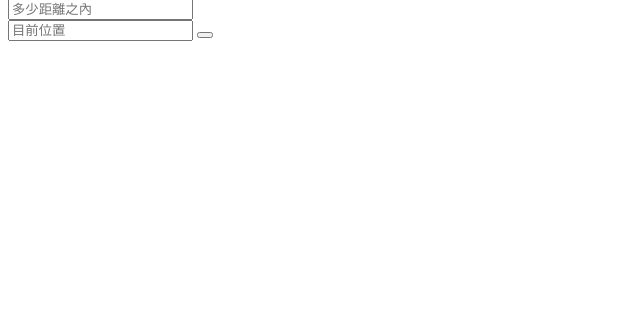
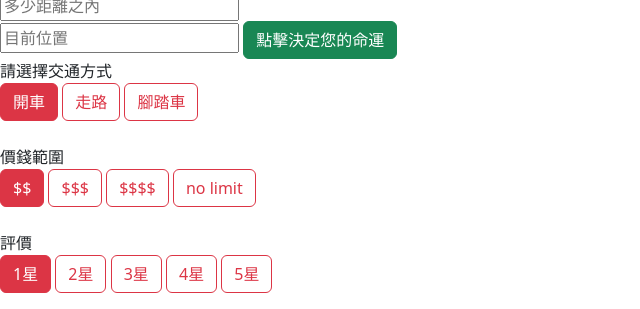
Before and after one commit to s56207824inc/s56207824inc.github.io, a Django app: page / in a window 1280 px wide. Shown: the part 809-1118 px from the top of the page, without its empty margins (0-640 px from the left). Before the commit the page ends 850 px from the top, so only its background shows below. Run offline with Django 3.2, Linux system fonts and the light colour scheme; some libraries are stand-ins or nearby versions.

Commit message:
button style

```diff
--- a/WhatToEatWheel/templates/index.html
+++ b/WhatToEatWheel/templates/index.html
@@ -1,10 +1,13 @@
 <html>
+
+
     <head>
         <title>Branch Test</title>
         <script src='https://cdn.jsdelivr.net/npm/winwheeljs@2.7.0/dist/Winwheel.min.js'></script>
         <script src="http://cdnjs.cloudflare.com/ajax/libs/gsap/latest/TweenMax.min.js"></script>
-        <style>
+        <link href="https://cdn.jsdelivr.net/npm/bootstrap@5.2.2/dist/css/bootstrap.min.css" rel="stylesheet" integrity="sha384-Zenh87qX5JnK2Jl0vWa8Ck2rdkQ2Bzep5IDxbcnCeuOxjzrPF/et3URy9Bv1WTRi" crossorigin="anonymous"></script>
 
+      <style>
           .container{
             width: 100%;
             height: 100vh;
@@ -21,6 +24,8 @@
 
       </style>
     </head>
+
+
     <body>
       {% load static %}
       <!-- TODO:前端切版、排版CSS -->
@@ -44,20 +49,68 @@
       <!-- TODO: 如果其中有一個格子沒有值的話, 需要提示-->
       <div class="wrap">
         <div class="search">
-        <input class="search-bar" type="text" name="search" id="distance" placeholder="多少距離之內">
+            <input class="search-bar" type="text" name="search" id="distance" placeholder="多少距離之內">
         </div>
       </div>
+
+
       <!-- TODO: 按鈕、搜尋樣式改好看-->
       <div class="wrap">
           <div class="search">
-          <input class="search-bar" type="text" name="search" id="mylocation" placeholder="目前位置">
-          <button class="search-btn" id="btn" onclick="cal()"></button>
+              <input class="search-bar" type="text" name="search" id="mylocation" placeholder="目前位置">
+              <button class="btn btn-success" type="button" id="btn" onclick="cal()">點擊決定您的命運</button>
           </div>
       </div>
 
+      <form>
+        請選擇交通方式<br>
+        <div class="transportation">
+          <input type="radio" class="btn-check" name="method" id="option1" value="DRIVING" checked="checked" autocomplete="off">
+          <label class="btn btn-outline-danger" for="option1">開車</label>
+
+          <input type="radio" class="btn-check" name="method" id="option2" value="WALKING" autocomplete="off">
+          <label class="btn btn-outline-danger" for="option2">走路</label>
+
+          <input type="radio" class="btn-check" name="method" id="option3" value="BICYCLING" autocomplete="off">
+          <label class="btn btn-outline-danger" for="option3">腳踏車</label>
+        </div>
+
+        <br>價錢範圍
+        <div class="prices">
+          <input type="radio" class="btn-check" name="price" id="level1" value="1" checked="checked" autocomplete="off">
+          <label class="btn btn-outline-danger" for="level1">$$</label>
+
+          <input type="radio" class="btn-check" name="price" id="level2" value="2" autocomplete="off">
+          <label class="btn btn-outline-danger" for="level2">$$$</label>
+
+          <input type="radio" class="btn-check" name="price" id="level3" value="3" autocomplete="off">
+          <label class="btn btn-outline-danger" for="level3">$$$$</label>
+
+          <input type="radio" class="btn-check" name="price" id="level4" value="4" autocomplete="off">
+          <label class="btn btn-outline-danger" for="level4">no limit</label>
+        </div>
+
+        <br>評價
+        <div class="reivew rate">
+          <input type="radio" class="btn-check" name="rate" id="one" value="1" checked="checked" autocomplete="off">
+          <label class="btn btn-outline-danger" for="two">1星</label>
+
+          <input type="radio" class="btn-check" name="rate" id="two" value="2" autocomplete="off">
+          <label class="btn btn-outline-danger" for="two">2星</label>
+
+          <input type="radio" class="btn-check" name="rate" id="three" value="3" autocomplete="off">
+          <label class="btn btn-outline-danger" for="three">3星</label>
+
+          <input type="radio" class="btn-check" name="rate" id="four" value="4" autocomplete="off">
+          <label class="btn btn-outline-danger" for="four">4星</label>
+
+          <input type="radio" class="btn-check" name="rate" id="five" value="5" autocomplete="off">
+          <label class="btn btn-outline-danger" for="five">5星</label>
+        </div>
+      </form>
+
 
       <script async defer src="https://maps.googleapis.com/maps/api/js?key=AIzaSyAlNRaHqtGB3sTDKymkHmJtYRfPFpfFVsU&libraries=places&callback=initMap"></script>
-      <!-- <script src="https://maps.googleapis.com/maps/api/js?key=AIzaSyAt4ZfNINLe9AQgtPoUYkRv_P_tvifCCHM&callback=initMap&libraries=places" async defer></script> -->
 
       <!-- draw the whole wheels -->
       <!-- TODO:JS 包起來 -->
@@ -136,7 +189,7 @@
               theWheel.startAnimation();
           }
 
-
+          //TODO:看要不要給提示說目的地距離多少, 到那邊要多久
           function alertPrize() {
               let winningSegment = theWheel.getIndicatedSegment();
               playSound();
@@ -151,6 +204,21 @@
           }
       </script>
 
+      <!--check utilis-->
+      <script>
+          function isVaildNumEnough(validNumber) {
+            if (validNumber < 2) {
+              return false
+            }
+            return true
+          }
+          function isOpeningNow(open) {
+            if (open) {
+              return true
+            }
+            return false
+          }
+      </script>
 
       <script>
           var map, infoWindow;
@@ -172,8 +240,13 @@
 
         class placeInfo {
             constructor() {
+                this.rating = 0;
+                this.durationTxt = "None";
+                this.durationVal = 0;
+                this.distanceFrom = 0;
                 this.placeName = "None";
-                this.distanceFrom = 0;
+                this.priceLevel = 0;
+                this.isOpening = false;
             }
         }
 
@@ -185,10 +258,6 @@
 
 
         function cal() {
-            // TODO:若dis或myloc為空，跳錯誤通知
-            // TODO:若dis不是數字或非有效值，報錯
-            // TODO:若myloc結果非有效值，報錯
-            // TODO:距離算法(DRIVING/WALKING/...)讓使用者選擇
             dis = document.getElementById("distance").value;
             myloc = document.getElementById("mylocation").value;
 
@@ -197,7 +266,6 @@
                 'address': myloc
                 },
                 function(results, status) {
-                    // console.log(results[0].geometry.location.lng())
                     if (status == 'OK') {
                         map.setCenter(results[0].geometry.location);
                         map.setZoom(16);
@@ -210,11 +278,10 @@
                             lng: results[0].geometry.location.lng()
                         };
                         getNearbyPlaces(pos);
-                        console.log(Info);
                     } else {
                         console.log(status);
                     }
-                });
+            });
         }
 
 
@@ -223,7 +290,8 @@
             let request = {
                 location: position,
                 rankBy: google.maps.places.RankBy.DISTANCE, //依照距離排列
-                keyword: 'restaurant'
+                keyword: 'restaurant',
+                Field: ["price_level, rating", "open_now"]
             };
             service = new google.maps.places.PlacesService(map);
             service.nearbySearch(request, nearbyCallback);
@@ -234,12 +302,19 @@
             console.log('call nearbyCallback')
             let destination = [];
             Info = [];
+
             if (status == google.maps.places.PlacesServiceStatus.OK) {
                 places.forEach(place => {
                     let currLocation = new google.maps.LatLng(place.geometry.location.lat(),
                                                               place.geometry.location.lng());
                     let instance = new placeInfo()
+                    //TODO:check opening_hours.open_now <- "google may be discard this feature"
+
+                    instance.rating = place.rating
                     instance.placeName = place.name;
+                    instance.priceLevel = place.priceLevel
+                    // instance.isOpening = place.opening_hours.open_now
+
                     Info.push(instance);
                     destination.push(currLocation);
                 });
@@ -251,11 +326,12 @@
         function calculateDistance(destination) {
             console.log('call calculateDistance')
             const serviceForDistance = new google.maps.DistanceMatrixService();
+            const methodType = document.querySelectorAll('input[type="radio"][name="method"]:checked')[0].value;
             serviceForDistance.getDistanceMatrix(
                 {
                     origins: [pos],
                     destinations: destination,
-                    travelMode: 'DRIVING',
+                    travelMode: methodType,
                     unitSystem: google.maps.UnitSystem.METRIC,
                     avoidHighways: true,
                     avoidTolls: true,
@@ -264,25 +340,34 @@
 
 
         function testCallBack(results, status) {
-          console.log('call testCallBack')
+            console.log('call testCallBack');
+            const rate = document.querySelectorAll('input[type="radio"][name="rate"]:checked')[0].value;
+            const price = document.querySelectorAll('input[type="radio"][name="price"]:checked')[0].value;
+
+
             for (let i = 0; i < results.rows[0].elements.length; i++) {
                 Info[i].distanceFrom = results.rows[0].elements[i].distance.value;
+                Info[i].durationVal = results.rows[0].elements[i].duration.value;
+                Info[i].durationTxt = results.rows[0].elements[i].duration.text;
             }
+
             Info.sort(function(a, b) {
                 return a.distanceFrom > b.distanceFrom ? 1 : -1; ///????
             });
 
-
             let numberValid = 0
             for (let i = 0; i < Info.length; i++) {
-                if (Info[i].distanceFrom < dis) {
+                if (Info[i].distanceFrom < dis & isOpeningNow(Info[i].isOpening)) {
                   Info[numberValid] = Info[i];
                   numberValid += 1
                 }
             }
 
-            console.log(numberValid)
-            drawTheWheel(numberValid)
+            if (isVaildNumEnough(numberValid)) {
+                drawTheWheel(numberValid);
+            } else {
+                console.log("To reset your within distance for more choices")
+            }
 
         }
       </script>
```
